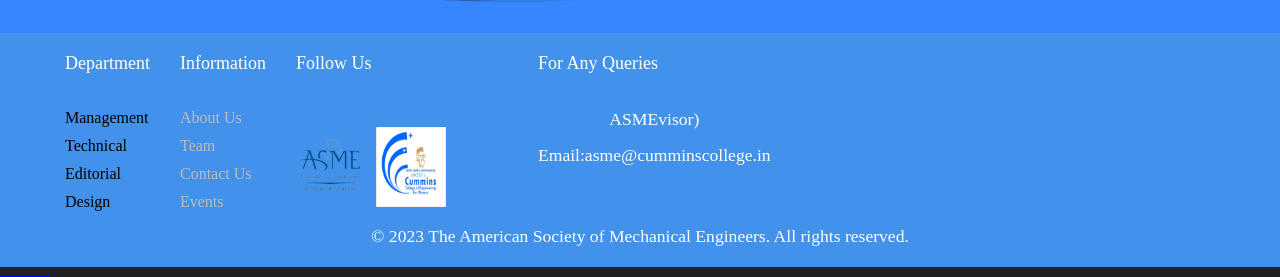
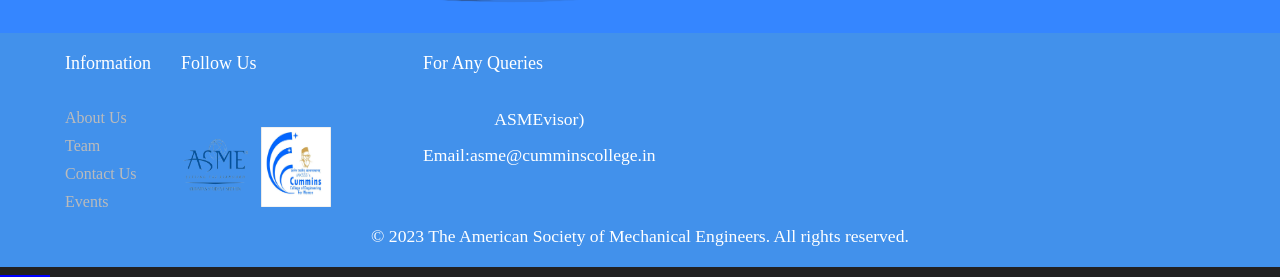
Before and after one commit to Mozilla-Campus-Club-Cummins/ASME-Website, a plain HTML site: page html/Members.html in a window 1280 px wide. Shown: the part 1070-1347 px from the top of the page. Drawn offline with nearby package versions, Linux system fonts and the light colour scheme.

Commit message:
Update Members.html

```diff
--- a/html/Members.html
+++ b/html/Members.html
@@ -236,15 +236,6 @@
               </div>
             <div class="container">
                 <div class="row">
-                    <div class="footer-col">
-                        <h4>Department </h4>
-                            <ul class="Department">
-                                <li>Management</li>
-                                <li>Technical</li>
-                                <li>Editorial</li>
-                                <li>Design</li>
-                            </ul>
-                        </div>
                         <div class="footer-col">
                             <h4>Information</h4>
                             <ul>
```
